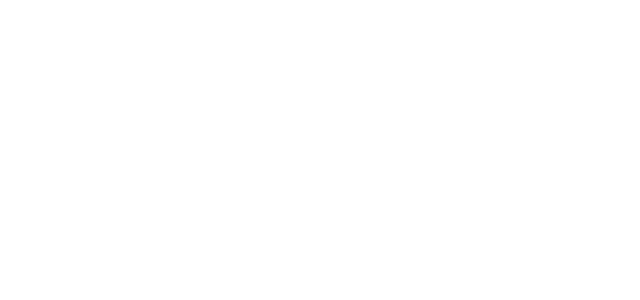
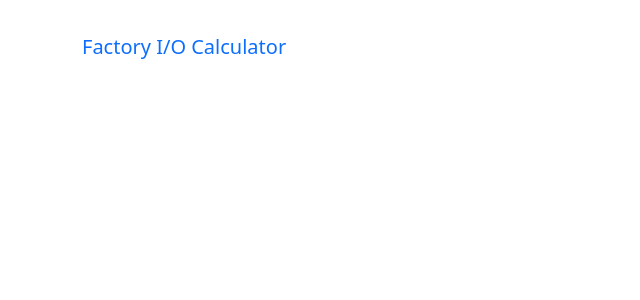
Before and after one commit to MelvinWSu/Factory-Input-Output-Calculator, a React (Create React App) app in the folder code/: page /createItem in a window 1280 px wide. Before the commit this address had no page. Shown: the top 300 px of the page, without its empty margins (0-640 px from the left). Built offline with nearby package versions, Linux system fonts and the light colour scheme.

Commit message:
prepare files for code restructuring

```diff
--- a/code/src/App.js
+++ b/code/src/App.js
@@ -9,6 +9,9 @@ import './Custom.css';
 import Comparison from './Comparison';
 import SignInScreen from './firebaseui';
 import CodeTest from './CodeTest'
+import CreateItemPage from './CreateItemPage'
+import CreateRecipePage from './CreateRecipePage'
+
 
 import {
   BrowserRouter as Router,
@@ -23,6 +26,8 @@ export default function App() {
       <Routes>
         <Route exact path="/" element={<Comparison/>} />
         <Route path = "/signin" element={<SignInScreen/>}/>
+        <Route path = "/createItem" element={<CreateItemPage/>}/>
+        <Route path = "/createRecipe" element={<CreateRecipePage/>}/>
         <Route path = "/test" element={<CodeTest/>}/>
       </Routes>
     </Router>
--- a/code/src/Comparison.js
+++ b/code/src/Comparison.js
@@ -432,6 +432,8 @@ export default class Comparison extends Component {
                   <NavDropdown.Item onClick={this.uploadToFirebase.bind(this)}>Save</NavDropdown.Item>
                   <NavDropdown.Item data-bs-toggle="modal" data-bs-target="#exampleModal" onClick={this.showSavedRecipies.bind(this)}>Load</NavDropdown.Item>
                   <NavDropdown.Item href="/test">Test Page</NavDropdown.Item>
+                  <NavDropdown.Item href="/createItem">Create Item Page</NavDropdown.Item>
+                  <NavDropdown.Item href="/createRecipe">Create Recipe Page</NavDropdown.Item>
                   <NavDropdown.Divider />
                   {this.render_login()}
                 </NavDropdown>
--- /dev/null
+++ b/code/src/CreateItemPage.js
@@ -0,0 +1,13 @@
+import React from 'react';
+import Container from 'react-bootstrap/Container'
+import { Nav, Navbar, NavDropdown } from 'react-bootstrap';
+
+function CreateItemPage() {
+    return (
+        <Container>
+            <Navbar.Brand href="#home">Factory I/O Calculator</Navbar.Brand>
+        </Container>
+    );
+}
+
+export default CreateItemPage
--- /dev/null
+++ b/code/src/CreateRecipePage.js
@@ -0,0 +1,13 @@
+import React from 'react';
+import Container from 'react-bootstrap/Container'
+import { Nav, Navbar, NavDropdown } from 'react-bootstrap';
+
+function CreateRecipePage() {
+    return (
+        <Container>
+            <Navbar.Brand href="#home">Factory I/O Calculator</Navbar.Brand>
+        </Container>
+    );
+}
+
+export default CreateRecipePage
--- /dev/null
+++ b/code/src/HeaderBar.js
@@ -0,0 +1 @@
+//Todo: move header bar code from Comparison.js to here
```
